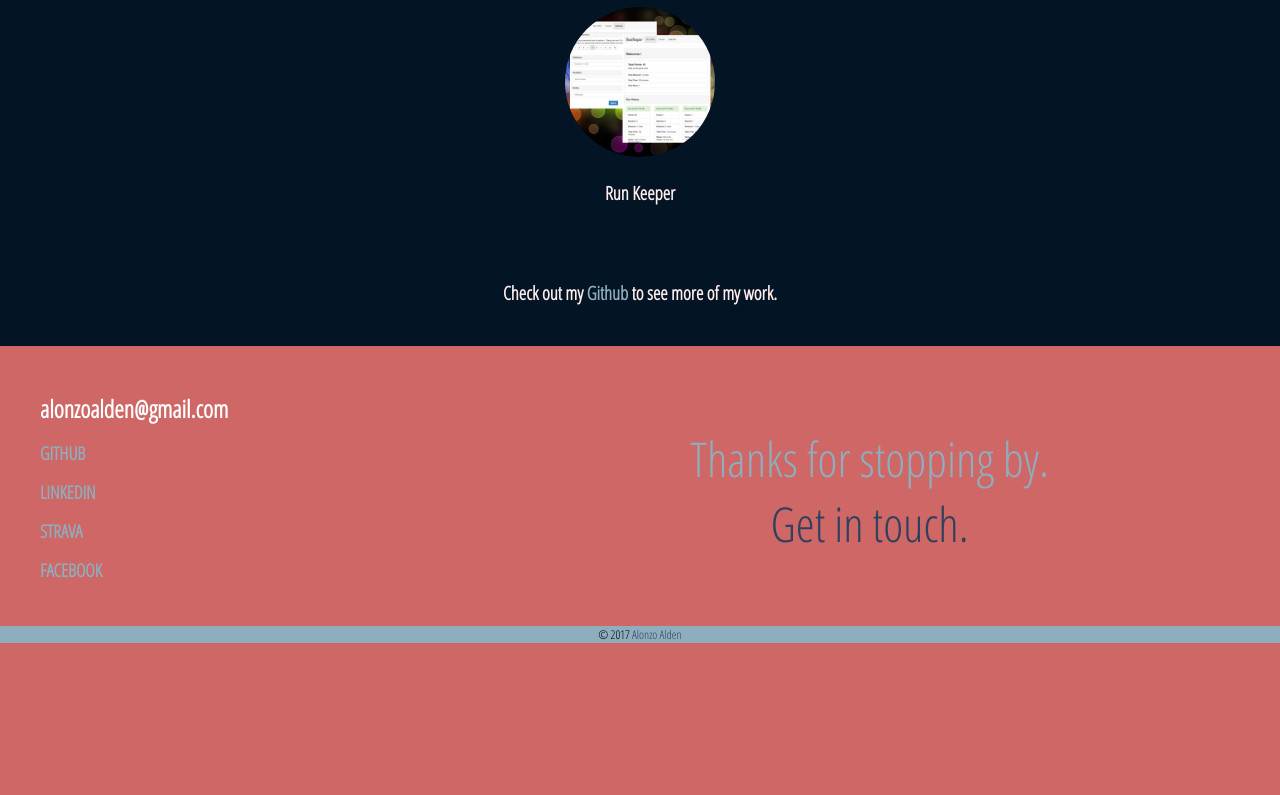
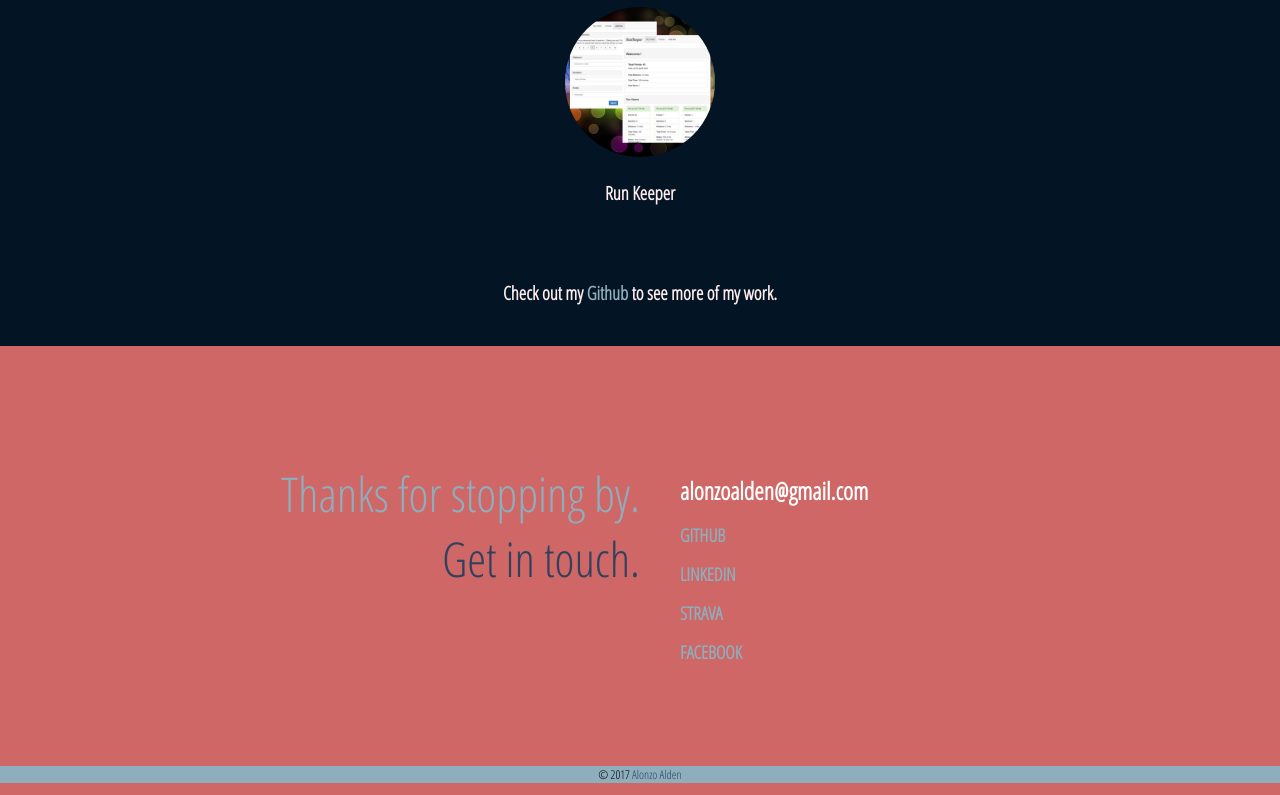
Before and after one commit to alonzoalden/my_page, a React app: page / in a window 1280 px wide. Shown: the part 1867-2662 px from the top of the page. Before the commit the page ends 2522 px from the top, so only its background shows below. Built offline with nearby package versions, Linux system fonts and the light colour scheme.

Commit message:
Formatted footer, implementing new background image changer

```diff
--- a/src/Main.js
+++ b/src/Main.js
@@ -9,26 +9,11 @@ class App extends Component {
     super();
 
     this.state = {
-      modalIsOpen: false
+      picture: [],
     }
-
-  this.openModal = this.openModal.bind(this);
-  this.afterOpenModal = this.afterOpenModal.bind(this);
-  this.closeModal = this.closeModal.bind(this);
 
   }
 
-  openModal() {
-    this.setState({modalIsOpen: true});
-  }
-
-  afterOpenModal() {
-    this.refs.subtitle.style.color = '#f00';
-  }
-
-  closeModal() {
-    this.setState({modalIsOpen: false});
-  }
 
   render() {
     return (
@@ -158,7 +143,9 @@ class App extends Component {
         </div>
         <footer>
           <div className="bottom">
-            <div className="bottom-left">
+            <div className="bottom-left"><span style={{color: '#8EAEBD'}}> Thanks for stopping by. </span><br/><span style={{color: '#30415D'}}>Get in touch.</span>
+            </div>
+            <div className="bottom-right">
               <h1>alonzoalden@gmail.com</h1>
               <h2><a href="https://github.com/alonzoalden/">GITHUB</a></h2>
               <h2><a href="https://github.com/alonzoalden/">LINKEDIN</a></h2>
@@ -167,8 +154,6 @@ class App extends Component {
 
 
 
-            </div>
-            <div className="bottom-right"><span style={{color: '#8EAEBD'}}> Thanks for stopping by. </span><br/><span style={{color: '#30415D'}}>Get in touch.</span>
             </div>
           </div>
 
--- a/src/Main.sass
+++ b/src/Main.sass
@@ -289,13 +289,20 @@ footer
 
   .bottom
     display: flex
+    padding: 0
+    padding-top: 60px
+    padding-bottom: 40px
+    height: 290px
 
-    .bottom-left
-      flex-grow: 1
-      flex-shrink: 1
-      height: 220px
-      padding-top: 30px
-      margin: 0 auto
+    align-items: center
+    justify-content: center
+    margin: 0 auto
+
+
+    .bottom-right
+      width: 400px
+
+      padding-top: 35px
       text-align: left
       a
         text-decoration: none
@@ -307,30 +314,25 @@ footer
       h2
         margin-left: 40px
       ul
-
         align-items: center
         width: 70%
         font-size: 140%
         font-weight: bold
 
         li
-
           align-items: center
-
           margin: 0 auto
-          padding-left: 20px
           display: inline-block
 
 
 
-    .bottom-right
-      text-align: center
-      margin: 0 auto
-      padding-top: 80px
-      height: 170px
+    .bottom-left
+      width: 400px
+
+      text-align: right
+      margin-top: -50px
       font-size: 400%
       font-weight: strong
-      flex-grow: 2
 
 
   .copyright
```
Also changed, not shown: src/Main.css, 1 other file.
